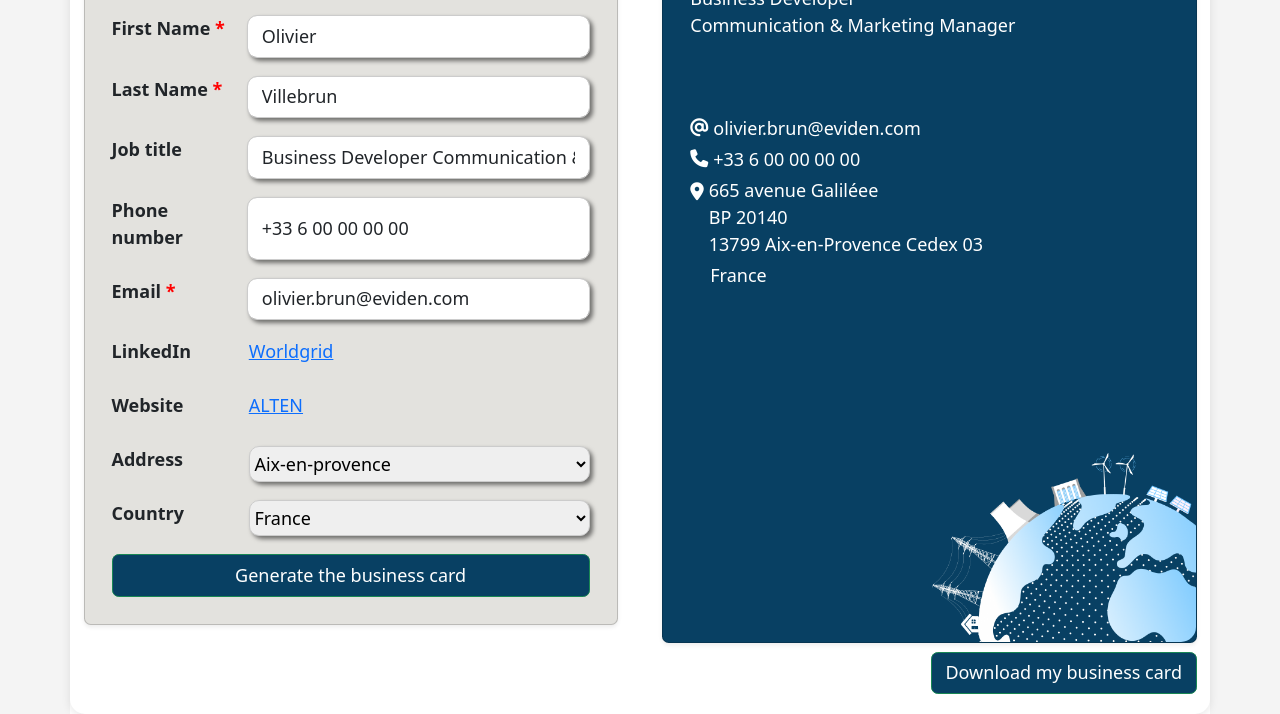
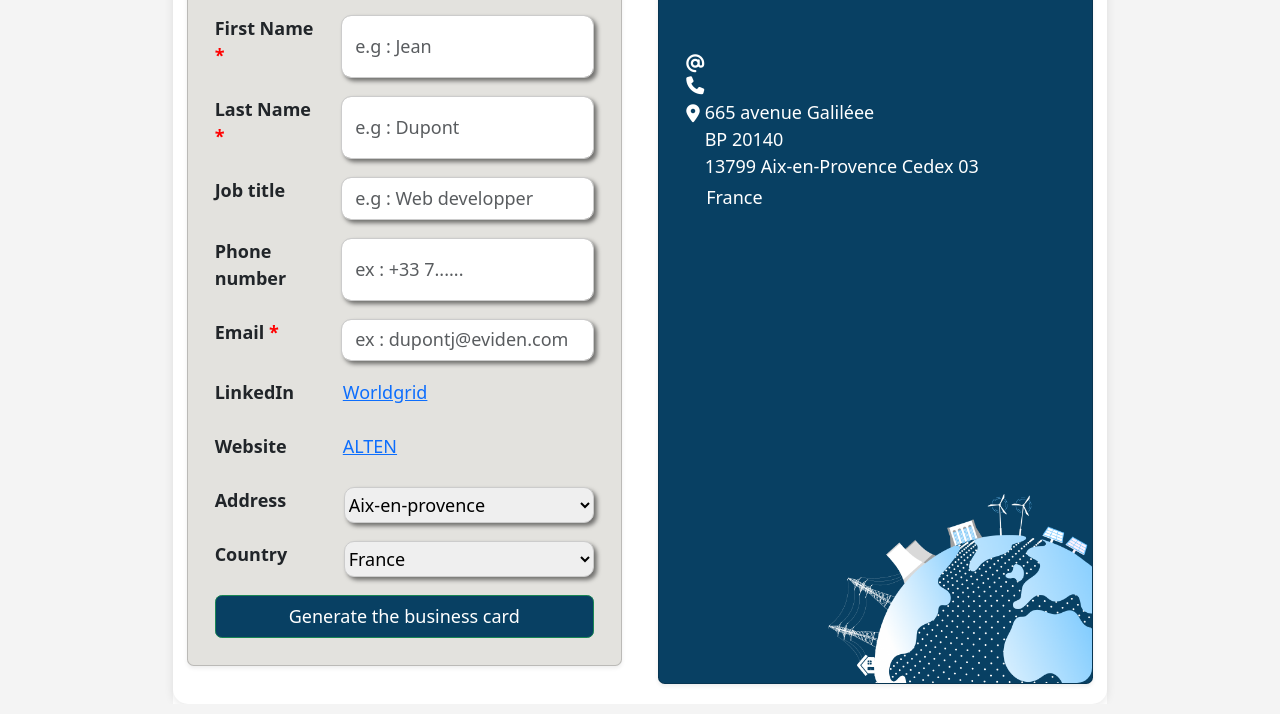
Before and after one commit to FaustinR/digital-business-card-vf, a website: page public/index.html in a window 1280 px wide. Shown: the part 105-819 px from the top of the page. Drawn offline with Linux system fonts and the light colour scheme.

Commit message:
Remove html default values, unecessary styles and unused javascript functions

```diff
--- a/public/css/style.css
+++ b/public/css/style.css
@@ -250,7 +250,7 @@
   #download-qr-code {
     background-color:  #084063;
     float: right;
-    /* display: none; */
+    display: none;
     margin-top: 9px;
     margin-left: auto;
   }
--- a/public/index.html
+++ b/public/index.html
@@ -28,23 +28,23 @@
       <form id="infoForm">
         <div class="mb-3 form-group">
           <label id="label-first-name" class="form-label add-red-star">First Name</label>
-          <input type="text" class="form-control" id="first-name" required placeholder="e.g : Jean" value="Olivier">
+          <input type="text" class="form-control" id="first-name" required placeholder="e.g : Jean">
         </div>
         <div class="mb-3 form-group">
           <label id="label-last-name" class="form-label add-red-star">Last Name</label>
-          <input type="text" class="form-control" id="last-name" required placeholder="e.g : Dupont" value="Villebrun">
+          <input type="text" class="form-control" id="last-name" required placeholder="e.g : Dupont" >
         </div>
         <div class="mb-3 form-group">
           <label class="form-label">Job title</label>
-          <input type="text" class="form-control" id="role" placeholder="e.g : Web developper" value="Business Developer Communication & Marketing Manager">
+          <input type="text" class="form-control" id="role" placeholder="e.g : Web developper">
         </div>
         <div class="mb-3 form-group">
           <label class="form-label">Phone number</label>
-          <input type="tel" class="form-control" id="phone" placeholder="ex : +33 7......" value="+33 6 00 00 00 00">
+          <input type="tel" class="form-control" id="phone" placeholder="ex : +33 7......" >
         </div>
         <div class="mb-3 form-group">
           <label class="form-label add-red-star">Email</label>
-          <input type="email" class="form-control" id="email" placeholder="ex : dupontj@eviden.com" value="olivier.brun@eviden.com">
+          <input type="email" class="form-control" id="email" placeholder="ex : dupontj@eviden.com">
         </div>
         <div class="mb-3 form-group">
           <label class="form-label">LinkedIn</label>
--- a/public/js/script.js
+++ b/public/js/script.js
@@ -102,7 +102,6 @@ function getFormData() {
       }
     });
 
-    // addLineBreaks('display-role', 32);
     customizeDisplayRole('display-role');
 
     const vcard =
```
